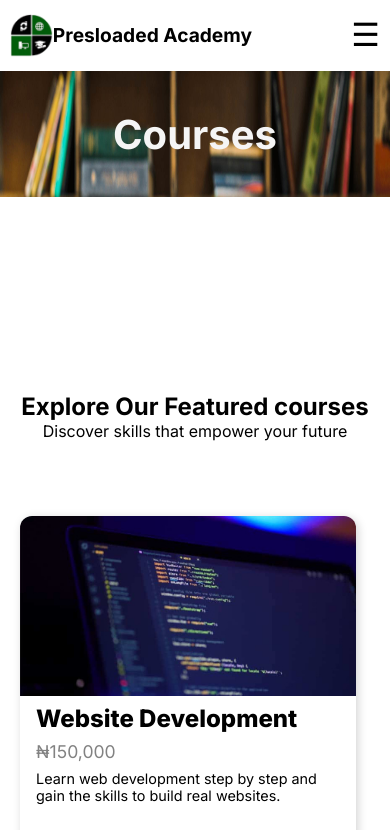
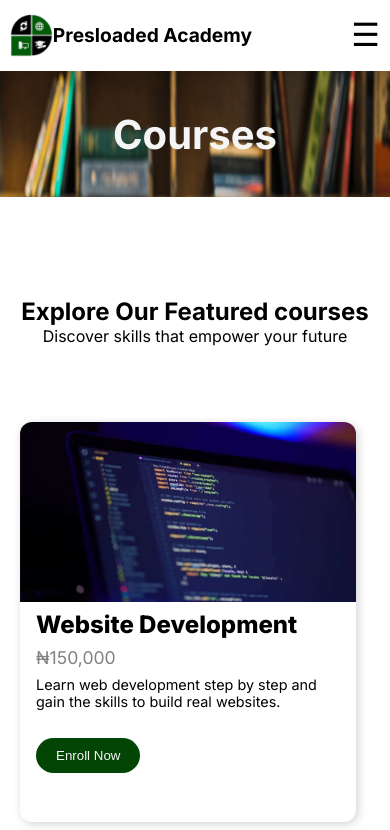
Before and after one commit to Eroh-Maro/Presloaded-Academy, a React (Vite) app: page /courses in a window 390 px wide. Shown: the top 830 px of the page. Built offline with nearby package versions, Linux system fonts and the light colour scheme; a web font is replaced by a local one.

Commit message:
switched to auto course page height

```diff
--- a/src/App.css
+++ b/src/App.css
@@ -366,8 +366,8 @@ h1 {
 
 .course-container {
   display: grid;
-  grid-template-rows: 2% 13% 10% 60% 10%;
-  height: 450vh;
+      grid-auto-rows: minmax(min-content, auto);
+
 }
 @media (max-width: 1025px) {
   .course-container {
@@ -387,7 +387,7 @@ h1 {
 @media (max-width: 768px) {
   .course-container {
     display: grid;
-    grid-template-rows: 1.5% 5% 4% 82% 10%;
+    grid-template-rows: 1.5% 3% 4% 82% 10%;
     height: 560vh;
   }
   .courseCardContainer {
```
